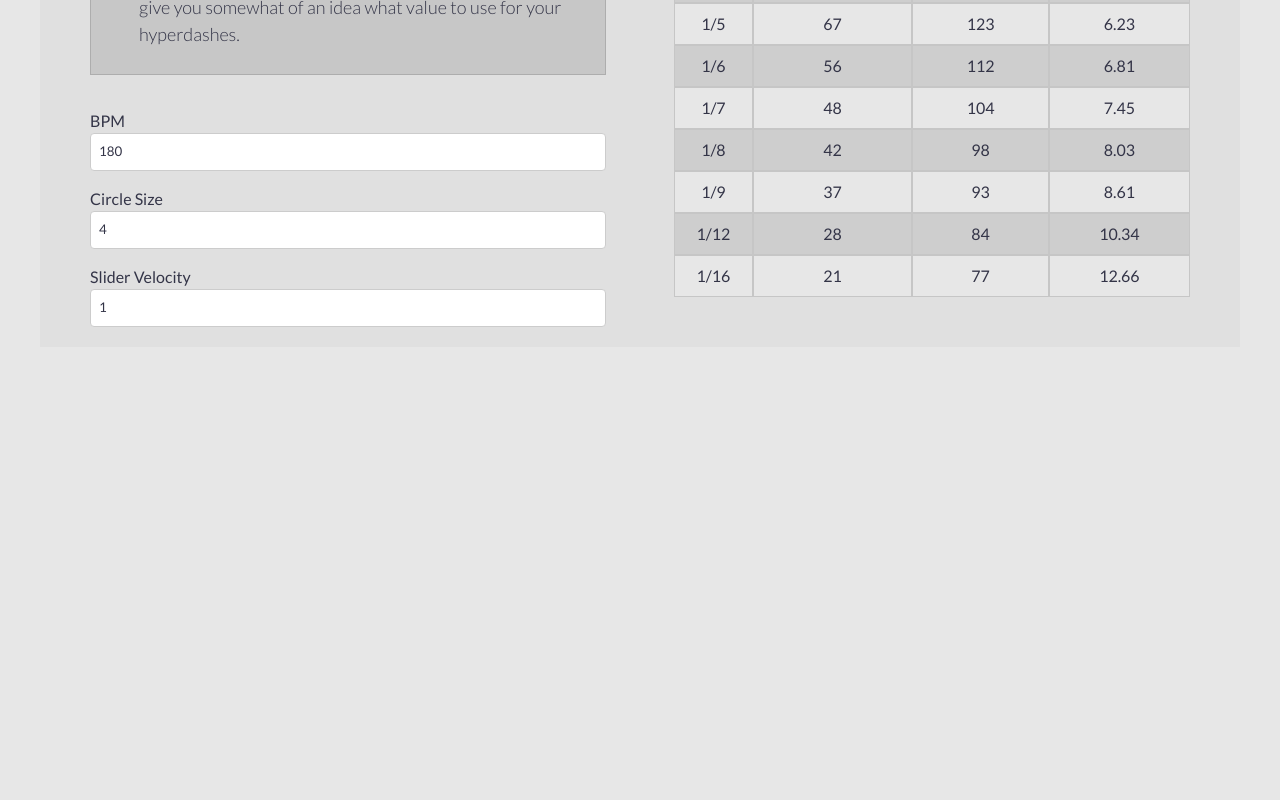
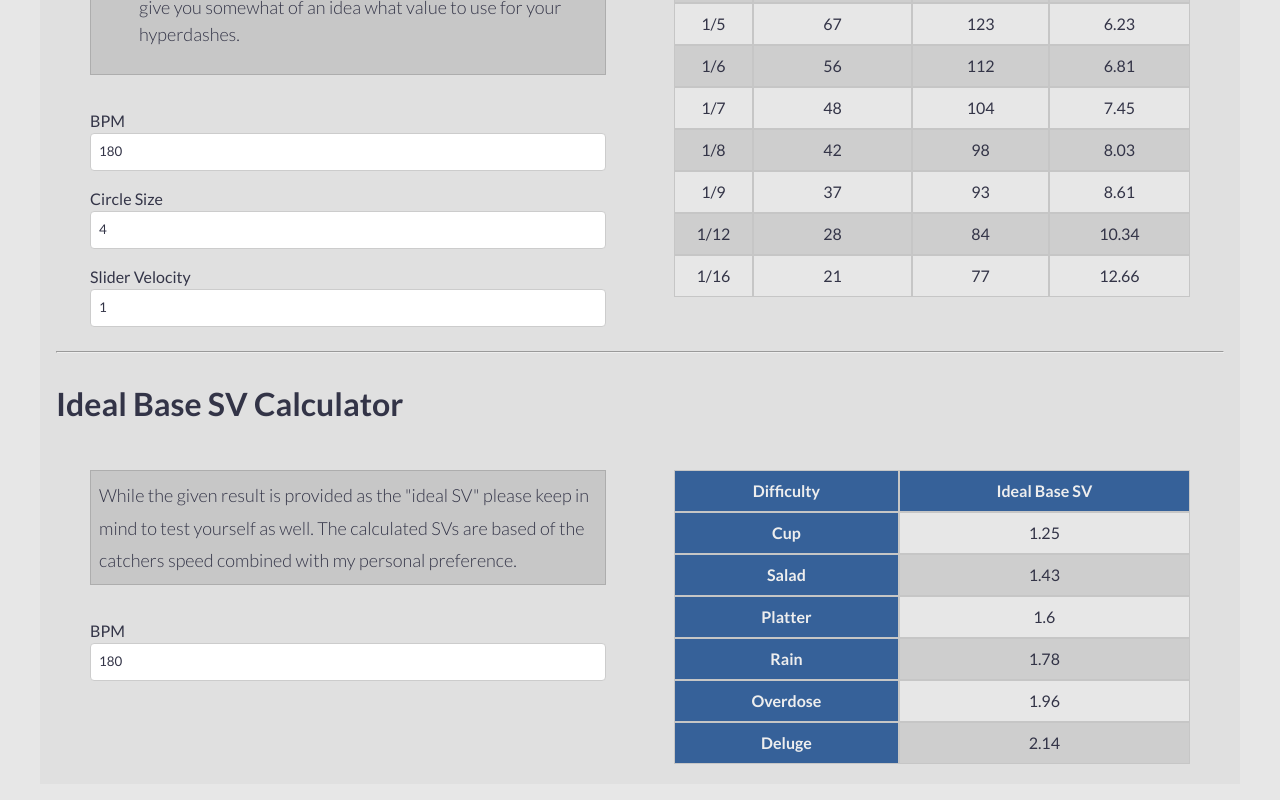
Before and after one commit to Darius-Wattimena/greaper-website, a React (Create React App) app: page /tools in a window 1280 px wide. Shown: the part 566-1366 px from the top of the page. Before the commit the page ends 929 px from the top, so only its background shows below. Built offline with nearby package versions, Linux system fonts and the light colour scheme.

Commit message:
Added an ideal SV calculator given a BPM

```diff
--- a/src/App.scss
+++ b/src/App.scss
@@ -69,6 +69,29 @@ body {
   }
 }
 
+.row .note-col {
+  //margin-top: unset;
+
+  .note {
+    margin-top: unset;
+    padding: $padding;
+    background-color: darken($background-color-container, 10%);
+    border: 1px solid darken($background-color-container, 20%);
+    box-sizing: border-box;
+    -moz-box-sizing: border-box;
+    -webkit-box-sizing: border-box;
+  }
+}
+
+input[type='number'],
+input[type='text'] {
+  width: 100%;
+  padding: $padding;
+  border: 1px solid #ccc;
+  border-radius: 4px;
+  box-sizing: border-box;
+}
+
 a {
   text-decoration: none;
   color: $text-color-light;
--- a/src/components/tools/hyperTriggerDistance/HyperTriggerDistanceForm.scss
+++ /dev/null
@@ -1,24 +0,0 @@
-@import '../../../Variables';
-
-.row .note-col {
-  //margin-top: unset;
-
-  .note {
-    margin-top: unset;
-    padding: $padding;
-    background-color: darken($background-color-container, 10%);
-    border: 1px solid darken($background-color-container, 20%);
-    box-sizing: border-box;
-    -moz-box-sizing: border-box;
-    -webkit-box-sizing: border-box;
-  }
-}
-
-input[type='number'],
-input[type='text'] {
-  width: 100%;
-  padding: $padding;
-  border: 1px solid #ccc;
-  border-radius: 4px;
-  box-sizing: border-box;
-}
--- a/src/components/tools/hyperTriggerDistance/HyperTriggerDistanceForm.tsx
+++ b/src/components/tools/hyperTriggerDistance/HyperTriggerDistanceForm.tsx
@@ -1,5 +1,4 @@
 import React from 'react'
-import './HyperTriggerDistanceForm.scss'
 
 interface HyperTriggerDistanceFormProps {
   bpm: number
--- /dev/null
+++ b/src/components/tools/svFinder/SliderVelocityCalculator.tsx
@@ -0,0 +1,69 @@
+import React, { useEffect, useState } from 'react'
+import SliderVelocityForm from './SliderVelocityForm'
+
+export default function SliderVelocityCalculator() {
+  const [bpm, setBpm] = useState(180.0)
+  const [result, setResult] = useState<SliderVelocityResult[]>([])
+
+  useEffect(() => {
+    setResult(calculateIdealSliderVelocity())
+  }, [bpm])
+
+  function calculateIdealSliderVelocity(): SliderVelocityResult[] {
+    const rainSV = 320 / bpm
+
+    return [
+      { diff: Difficulty.CUP, sv: rainSV * 0.7 },
+      { diff: Difficulty.SALAD, sv: rainSV * 0.8 },
+      { diff: Difficulty.PLATTER, sv: rainSV * 0.9 },
+      { diff: Difficulty.RAIN, sv: rainSV },
+      { diff: Difficulty.OVERDOSE, sv: rainSV * 1.1 },
+      { diff: Difficulty.DELUGE, sv: rainSV * 1.2 }
+    ]
+  }
+
+  return (
+    <div className="row">
+      <div className="col-6">
+        <SliderVelocityForm bpm={bpm} setBpm={setBpm} />
+      </div>
+      <div className="col-6">
+        <div className="row">
+          <table className="col-12">
+            <thead>
+              <tr>
+                <th>Difficulty</th>
+                <th>Ideal Base SV</th>
+              </tr>
+            </thead>
+            <tbody>
+              {result.map((value, index) => {
+                const key = `result-${index}`
+                return (
+                  <tr key={key}>
+                    <th>{value.diff}</th>
+                    <td>{Math.ceil(value.sv * 100) / 100}</td>
+                  </tr>
+                )
+              })}
+            </tbody>
+          </table>
+        </div>
+      </div>
+    </div>
+  )
+}
+
+interface SliderVelocityResult {
+  diff: Difficulty
+  sv: number
+}
+
+enum Difficulty {
+  CUP = 'Cup',
+  SALAD = 'Salad',
+  PLATTER = 'Platter',
+  RAIN = 'Rain',
+  OVERDOSE = 'Overdose',
+  DELUGE = 'Deluge'
+}
--- /dev/null
+++ b/src/components/tools/svFinder/SliderVelocityForm.tsx
@@ -0,0 +1,28 @@
+import React from 'react'
+
+interface SliderVelocityFormProps {
+  bpm: number
+  setBpm: React.Dispatch<React.SetStateAction<number>>
+}
+
+export default function SliderVelocityForm({ bpm, setBpm }: SliderVelocityFormProps) {
+  return (
+    <form className="row">
+      <div className="col-12 note-col">
+        <p className="note">
+          While the given result is provided as the "ideal SV" please keep in mind to test yourself as well. The calculated SVs are based of the catchers speed combined with my personal preference.
+        </p>
+      </div>
+      <label htmlFor="bpm" className="col-12">
+        BPM
+        <input
+          id="bpm"
+          type="number"
+          value={bpm}
+          onChange={event => setBpm(Number(event.target.value))}
+          min={1}
+        />
+      </label>
+    </form>
+  )
+}
--- a/src/pages/home/Home.md
+++ b/src/pages/home/Home.md
@@ -7,4 +7,10 @@ None of the guides are currently done, but I have the following planned:
 - How to set up a pattern
 - Commonly used patterning
 
-Besides this I also intend to make tooling that can help mappers, so far only a [Hyperdash trigger distance calculator](/tools) is available for use. If other tooling is desired then feel free to contact me via discord (Greaper#0001).
+Besides this I also intend to make tooling that can help mappers, so far only a [a handful of tools](/tools) are available for use. Those are:
+
+- Hyperdash Trigger Distance Calculator
+- Ideal Slider Velocity Calculator
+- Snapping Category Specifier (for basic-snapped / higher-snapped)
+
+If other tooling is desired then feel free to contact me via discord (Greaper#0001).
--- a/src/pages/tools/Tools.tsx
+++ b/src/pages/tools/Tools.tsx
@@ -1,5 +1,6 @@
 import React from 'react'
 import HyperTriggerDistanceCalculator from '../../components/tools/hyperTriggerDistance/HyperTriggerDistanceCalculator'
+import SliderVelocityCalculator from "../../components/tools/svFinder/SliderVelocityCalculator";
 
 export default function Tools() {
   return (
@@ -7,8 +8,11 @@ export default function Tools() {
       <h1 className="page__header">Tools</h1>
       <div className="page__wrapper">
         <div className="page__container">
-          <h2 className="col-12">Hyperdash trigger distance calculator</h2>
+          <h2 className="col-12">Hyperdash Trigger Distance Calculator</h2>
           <HyperTriggerDistanceCalculator />
+          <hr />
+          <h2 className="col-12">Ideal Base SV Calculator</h2>
+          <SliderVelocityCalculator />
         </div>
       </div>
     </div>
```
